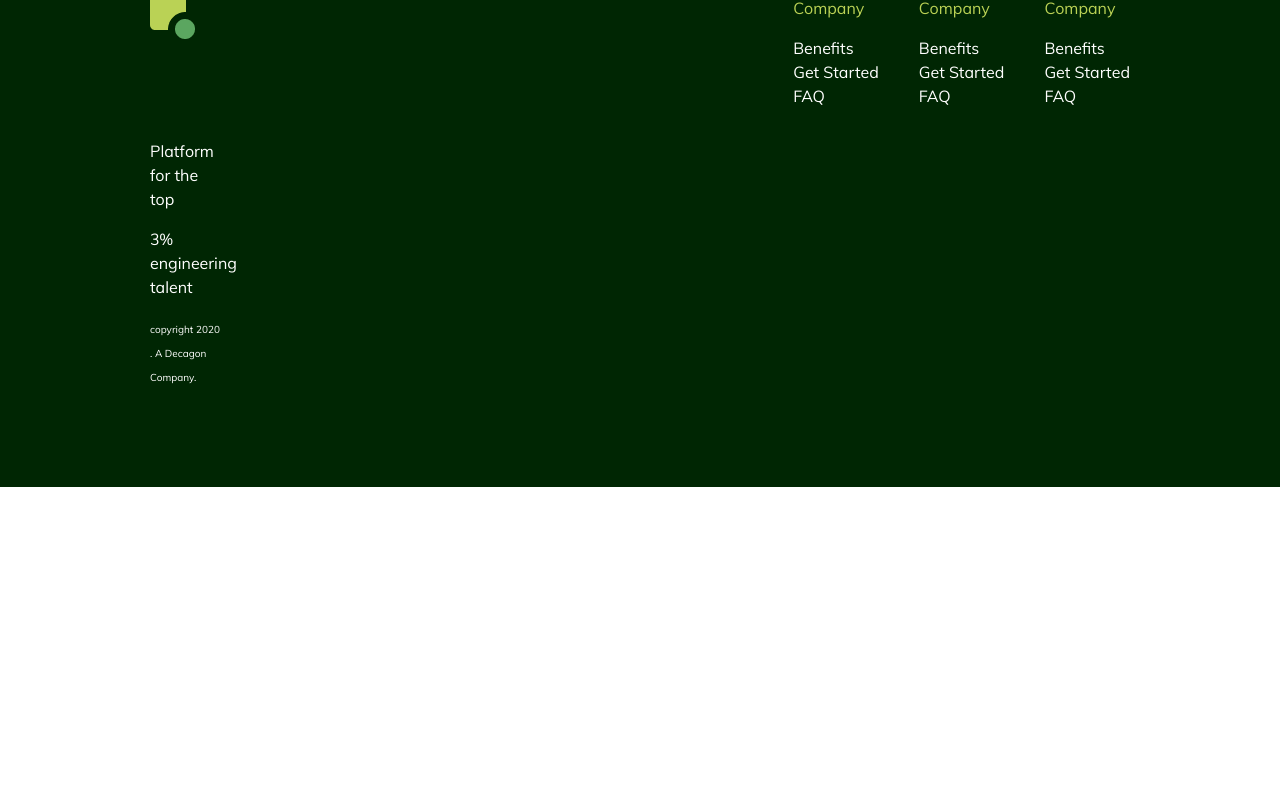
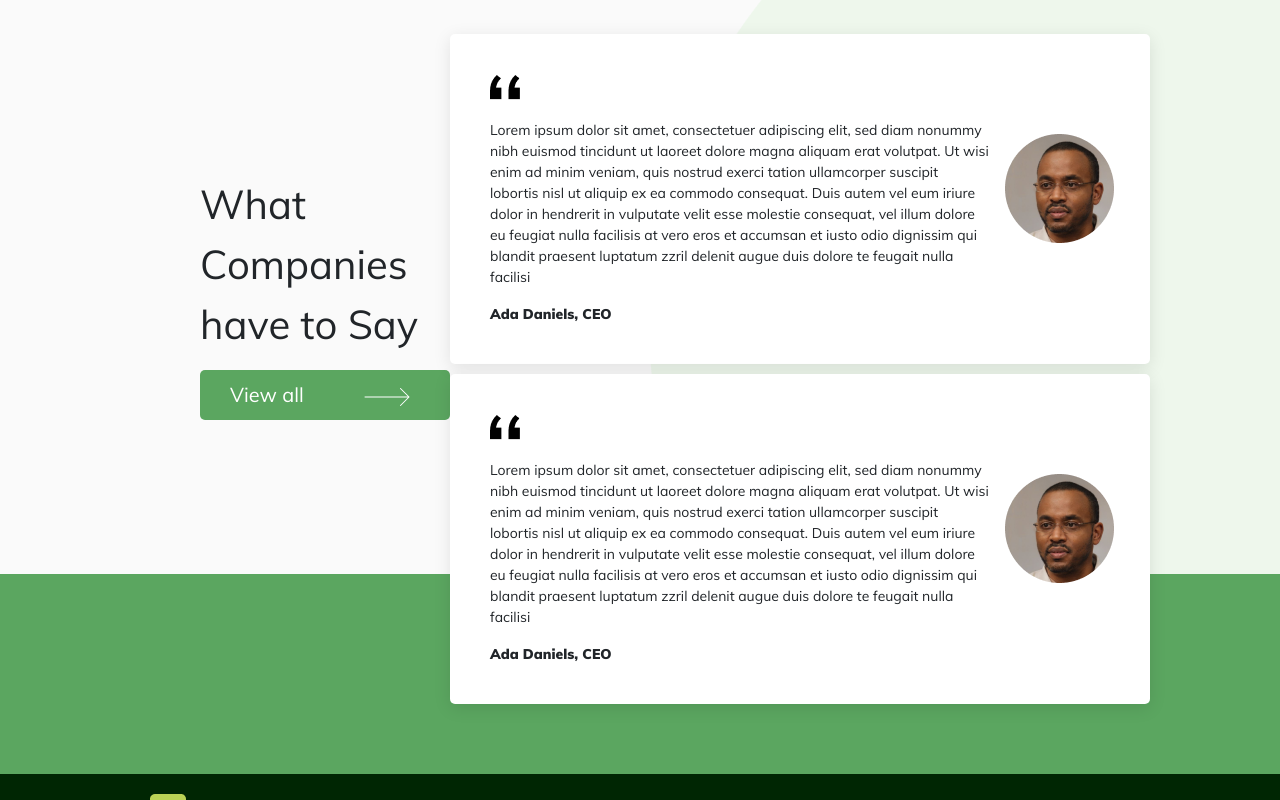
Before and after one commit to amahJennifer/Recruitment-App-UI, a React (Create React App) app: page / in a window 1280 px wide. Shown: the part 2541-3341 px from the top of the page. Before the commit the page ends 3028 px from the top, so only its background shows below. Built offline with nearby package versions, Linux system fonts and the light colour scheme.

Commit message:
Add company Section

```diff
--- a/src/layout/content/index.js
+++ b/src/layout/content/index.js
@@ -3,13 +3,15 @@ import Home from "../../pages/home/home";
 import Steps from "../../pages/steps"
 import Talent from "../../pages/talent"
 import Tech from "../../pages/tech"
+import Company from "../../pages/company"
 const index = () => {
   return (
     <>
       <Home />
       <Steps />
       <Talent />
-      <Tech/>
+      <Tech />
+      <Company />
     </>
   )
 }
--- /dev/null
+++ b/src/pages/company/index.css
@@ -0,0 +1,83 @@
+.companyContainer{
+  display: flex;
+  justify-content: space-between;
+   height:600px;
+   background-image: url(../../images/circle.png);
+  background-repeat: no-repeat;
+  background-position:right;
+  background-color:  #FAFAFA;
+}
+
+
+.emptyContainer{
+  background-color: #5BA660;
+  height:200px;
+}
+
+.companyCard{
+  display:flex;
+  height:330px;
+  width:700px;
+  padding:20px 40px 20px 40px;
+  background:white;
+  margin-top:10px;
+  box-shadow: 0px 4px 17px rgba(0, 0, 0, 0.1);
+border-radius: 5px;
+}
+.cardName{
+  font-family:"Muli Bold";
+font-style: normal;
+font-weight: bold;
+font-size: 14px;
+}
+
+.quote{
+  padding:20px 0px 20px 0px;
+}
+.cardText{
+  font-size: 14px;
+  width:500px;
+}
+.companyImg{
+  padding:80px 0px 60px 15px;
+}
+
+.secondCompany{
+  margin-top:50px;
+}
+.dText{
+  padding-top:200px;
+}
+
+@media (max-width: 768px) {
+
+.companyContainer{
+  flex-direction: column;
+  padding:0;
+  margin-left:10px;
+  margin-right:10px;
+  margin-top:10px;
+  margin-bottom: 450px;
+}
+
+.secondCompany{
+
+margin-top: 30px;
+
+}
+.dText{
+  padding-top:30px;
+}
+.companyCard{
+  flex-direction: column;
+  height:450px;
+  width:380px;
+}
+.cardText{
+  width:300px;
+}
+.companyImg{
+  display:none;
+}
+
+}
--- /dev/null
+++ b/src/pages/company/index.js
@@ -0,0 +1,87 @@
+import React from 'react'
+import arrow from "../../images/arrow.png"
+import quote from "../../images/quote.png"
+import man2 from "../../images/man2.png"
+import "./index.css"
+const index = () => {
+  return (
+		<div>
+			<div className="content companyContainer">
+				<div className="shortlist dText">
+					<p>
+						{" "}
+						What Companies <br /> have to Say{" "}
+					</p>
+					<div className="viewBtnContainer">
+						<div>
+							<p>View all</p>
+						</div>
+						<div>
+							<img src={arrow} alt="arrow" />
+						</div>
+					</div>
+        </div>
+        <div className="secondCompany">
+          <div className="companyCard">
+          <div className="cardDetails">
+            <div className="quote">
+						<img src={quote} alt="quote" />
+					   </div>
+					<div className="cardText">
+						<p>
+							Lorem ipsum dolor sit amet, consectetuer adipiscing elit, sed diam
+							nonummy nibh euismod tincidunt ut laoreet dolore magna aliquam
+							erat volutpat. Ut wisi enim ad minim veniam, quis nostrud exerci
+							tation ullamcorper suscipit lobortis nisl ut aliquip ex ea commodo
+							consequat. Duis autem vel eum iriure dolor in hendrerit in
+							vulputate velit esse molestie consequat, vel illum dolore eu
+							feugiat nulla facilisis at vero eros et accumsan et iusto odio
+							dignissim qui blandit praesent luptatum zzril delenit augue duis
+							dolore te feugait nulla facilisi
+						</p>
+					</div>
+					<div className="cardName">
+						<p>Ada Daniels, CEO</p>
+					</div>
+          </div>
+
+          <div className="companyImg">
+            <img src={man2} alt="CEO Image" />
+          </div>
+				</div>
+        <div className="companyCard">
+          <div className="cardDetails">
+            <div className="quote">
+						<img src={quote} alt="quote" />
+					   </div>
+					<div className="cardText">
+						<p>
+							Lorem ipsum dolor sit amet, consectetuer adipiscing elit, sed diam
+							nonummy nibh euismod tincidunt ut laoreet dolore magna aliquam
+							erat volutpat. Ut wisi enim ad minim veniam, quis nostrud exerci
+							tation ullamcorper suscipit lobortis nisl ut aliquip ex ea commodo
+							consequat. Duis autem vel eum iriure dolor in hendrerit in
+							vulputate velit esse molestie consequat, vel illum dolore eu
+							feugiat nulla facilisis at vero eros et accumsan et iusto odio
+							dignissim qui blandit praesent luptatum zzril delenit augue duis
+							dolore te feugait nulla facilisi
+						</p>
+					</div>
+					<div className="cardName">
+						<p>Ada Daniels, CEO</p>
+					</div>
+          </div>
+
+          <div className="companyImg">
+            <img src={man2} alt="CEO Image" />
+          </div>
+				</div>
+        </div>
+
+			</div>
+			<div className="emptyContainer"></div>
+		</div>
+	);
+}
+
+export default index
```
Also changed, not shown: src/images/downArrow.png (added), src/images/quote.png (added).
